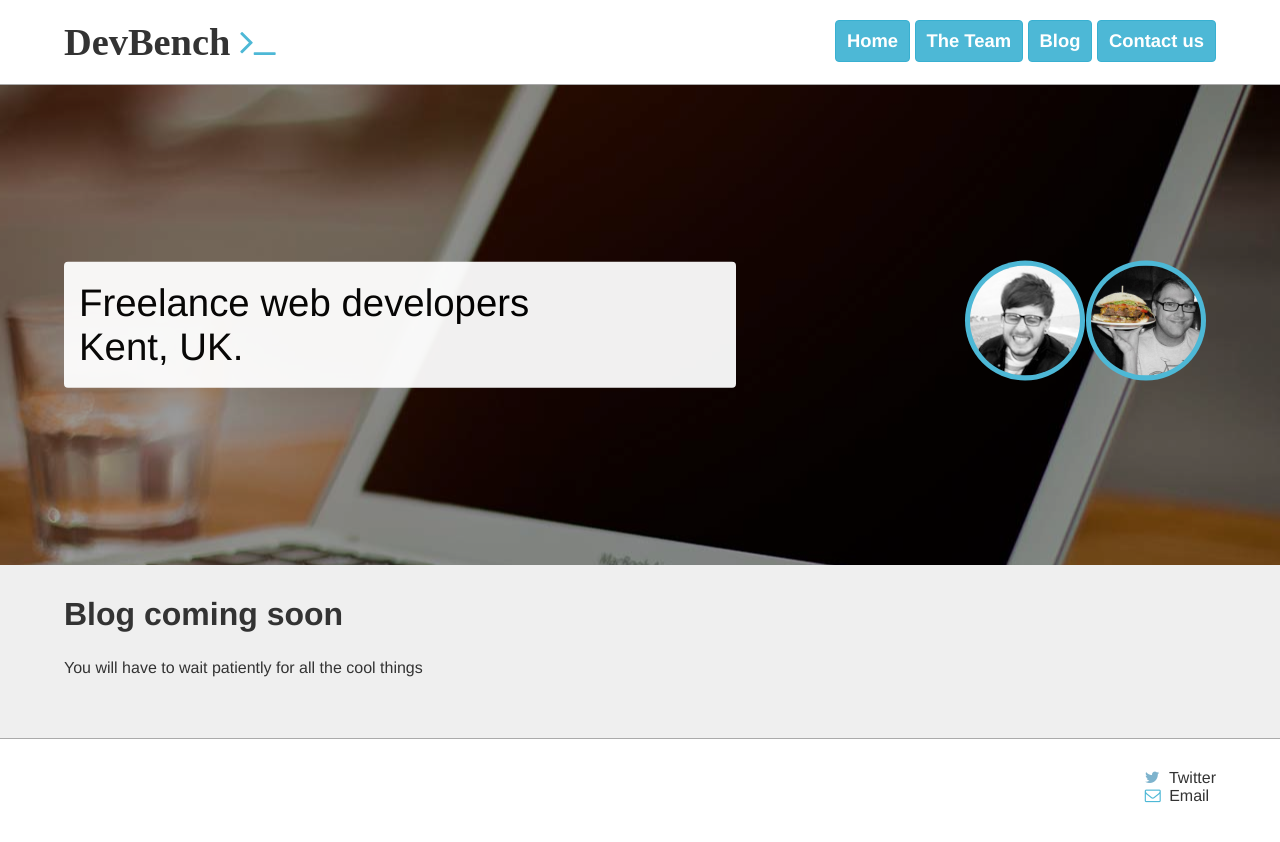
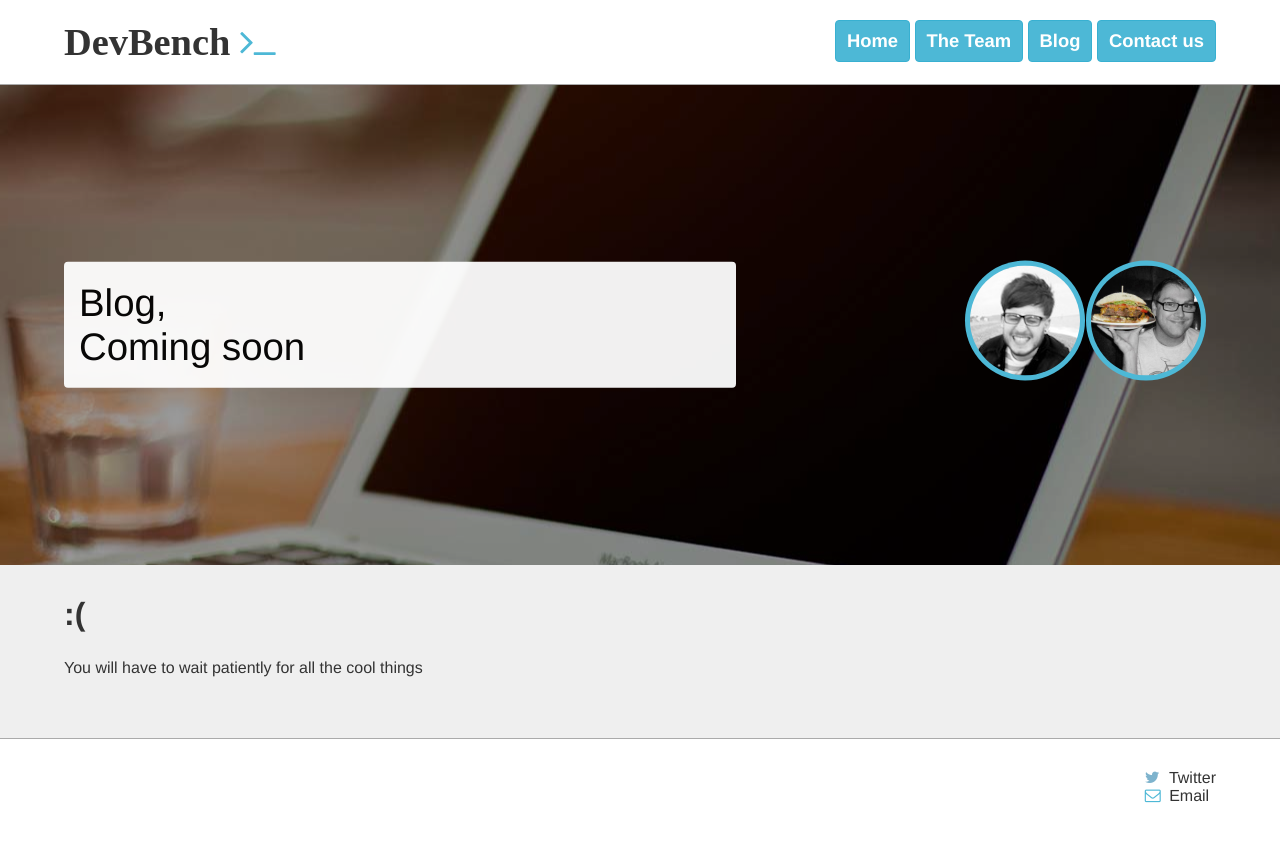
Before and after one commit to devbench/devbench.github.io, a Jekyll site: the page built from blog.md, in a window 1280 px wide. Shown: the top 842 px of the page. Built offline with Jekyll 4.4.1, drawn with Linux system fonts in a browser that asks for light colours; nearby versions of some CDN libraries; some web fonts are replaced.

Commit message:
Moving heading to meta data

```diff
--- a/_includes/mega-image.html
+++ b/_includes/mega-image.html
@@ -5,7 +5,7 @@
         <div><a href="/team"><img src="{{ page.assets }}images/jack-retina.jpg" /></a></div>
         <div><a href="/team"><img src="{{ page.assets }}images/jodie-retina.jpg" /></a></div>
       </div>
-      <div class="caption vertical-align">Freelance web developers<br>Kent, UK.</div>
+      <div class="caption vertical-align">{{ page.heading }}</div>
     </div>
   </div>
 </div>
--- a/blog.md
+++ b/blog.md
@@ -1,9 +1,9 @@
 ---
 title: DevBench - Meet the team
+heading: Blog,<br>Coming soon
 assets: ../assets/
 class: blog
 ---
 
-# Blog coming soon
-
+# :(
 You will have to wait patiently for all the cool things
```
Also changed, not shown: contact.md (+1 -0 lines), index.md (+1 -0 lines), team.md (+1 -0 lines).
